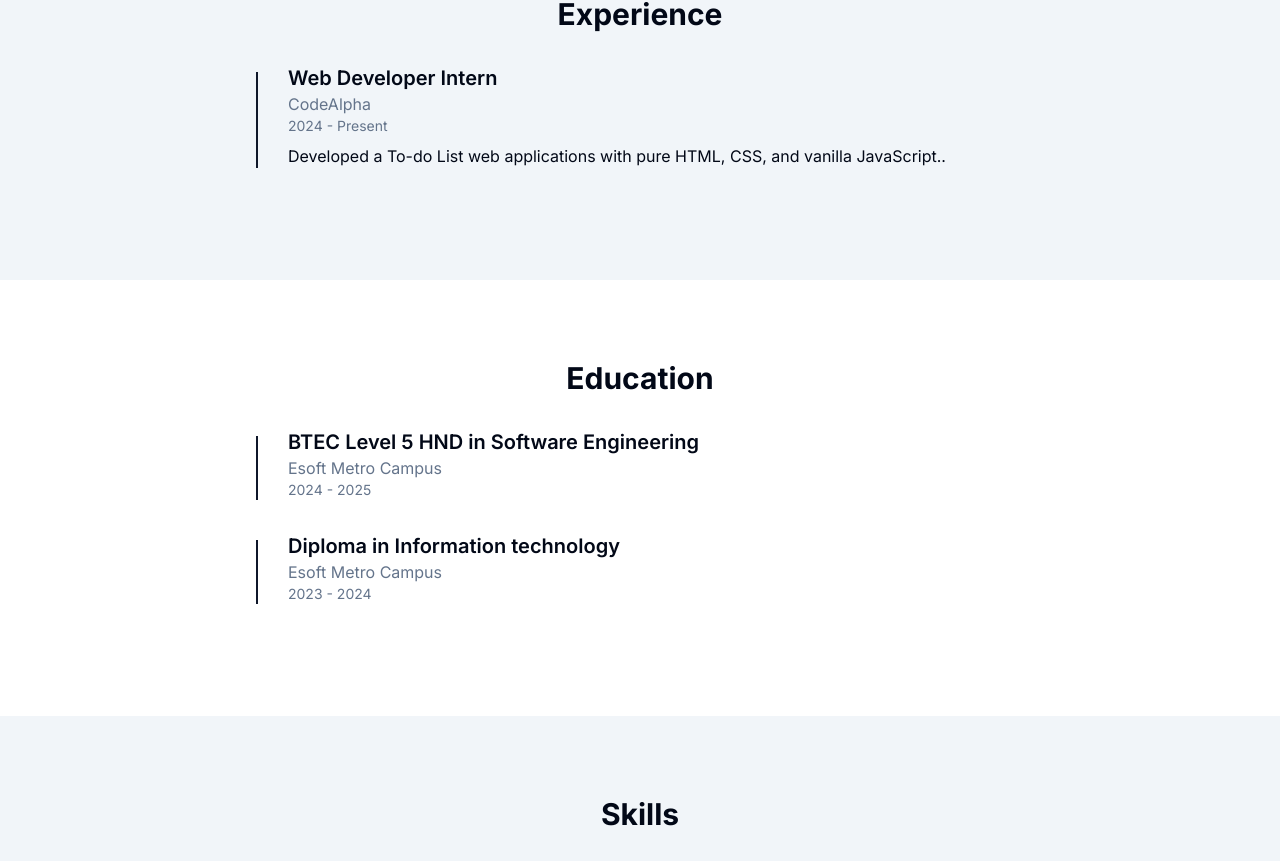
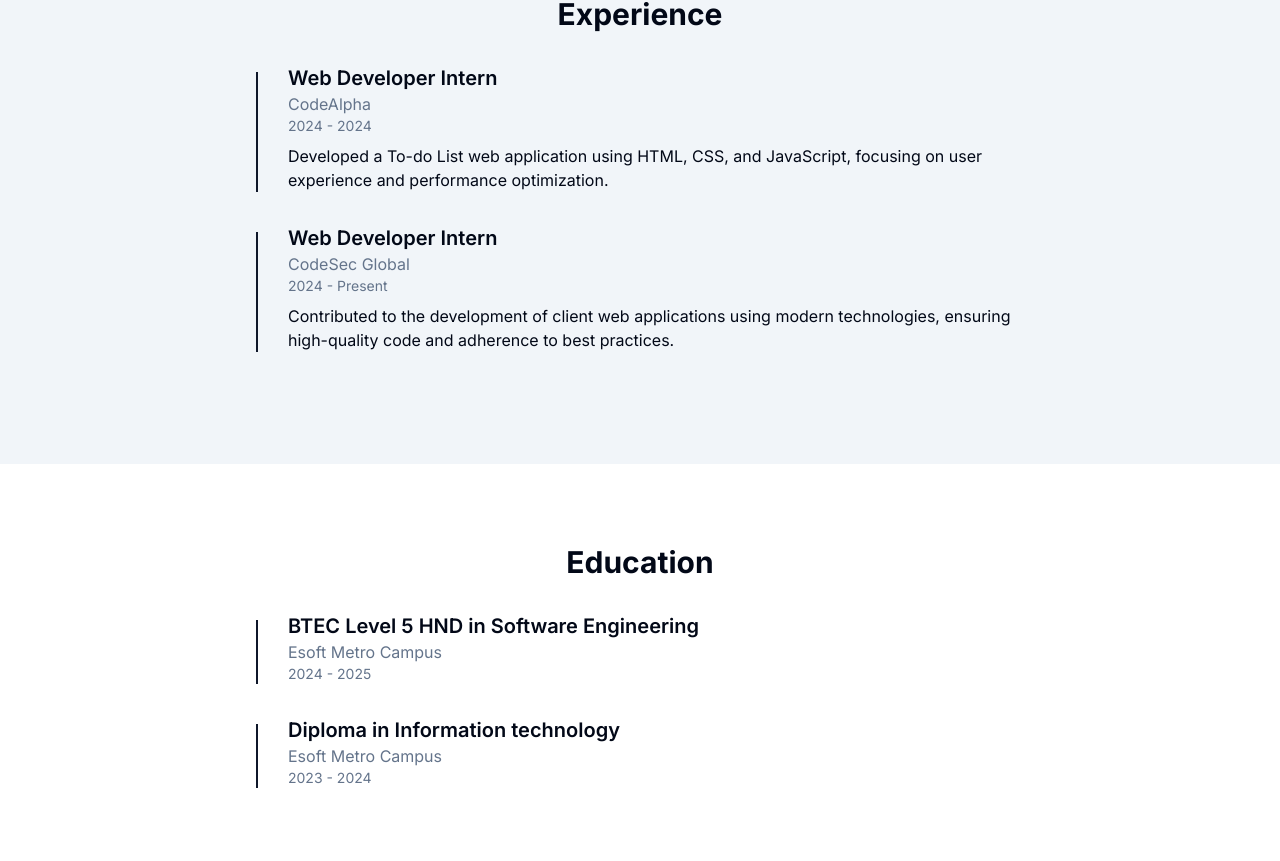
Before and after one commit to adhhamdev/my-portfolio, a Next.js app: page / in a window 1280 px wide. Shown: the part 1368-2229 px from the top of the page. Built offline with nearby package versions, Linux system fonts and the light colour scheme.

Commit message:
Update Experience component with new internship details and descriptions

```diff
--- a/components/Experience.tsx
+++ b/components/Experience.tsx
@@ -7,9 +7,16 @@ export default function Experience() {
     {
       title: 'Web Developer Intern',
       company: 'CodeAlpha',
+      period: '2024 - 2024',
+      description:
+        'Developed a To-do List web application using HTML, CSS, and JavaScript, focusing on user experience and performance optimization.',
+    },
+    {
+      title: 'Web Developer Intern',
+      company: 'CodeSec Global',
       period: '2024 - Present',
       description:
-        'Developed a To-do List web applications with pure HTML, CSS, and vanilla JavaScript..',
+        'Contributed to the development of client web applications using modern technologies, ensuring high-quality code and adherence to best practices.',
     },
   ];
 
```
